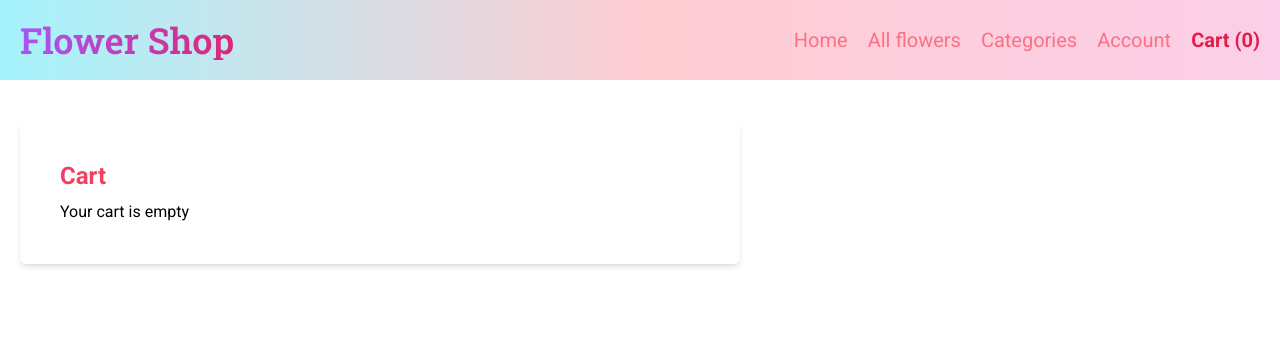
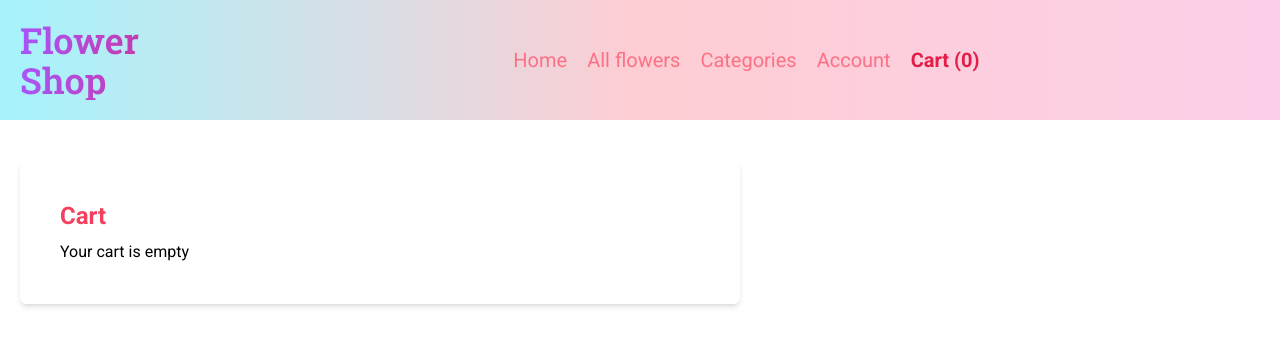
Before and after one commit to Marowota/flower-shop-client, a Next.js app: page /cart in a window 1280 px wide. Shown: the top 346 px of the page. Built offline with nearby package versions, Linux system fonts and the light colour scheme.

Commit message:
fix header

```diff
--- a/components/Header.js
+++ b/components/Header.js
@@ -5,6 +5,7 @@ import Center from "./Center";
 import { useContext } from "react";
 import { CartContext } from "./CartContext";
 
+//#f472b6
 const StyledHeader = styled.header`
   background-color: #f472b6;
 `;
@@ -41,13 +42,16 @@ export default function Header() {
     <div className="bg-gradient-to-r from-cyan-200 via-rose-200 to-pink-200">
       <Center>
         <Wrapper>
+          <div className="flex items-center">
             <Link
               href={"/"}
               className="font-semibold font-roboto-slab text-4xl text-transparent bg-clip-text bg-gradient-to-r from-purple-500 to-pink-600"
             >
               Flower Shop
             </Link>
-          <div className="flex gap-5 items-center">
+          </div>
+          <div className="flex items-center justify-center w-10/12">
+            <div className="flex gap-5">
               <Link
                 href={"/"}
                 className={pathname === "/" ? activeLink : inactiveLink}
@@ -80,10 +84,13 @@ export default function Header() {
               </Link>
               <Link
                 href={"/cart"}
-              className={pathname.includes("/cart") ? activeLink : inactiveLink}
+                className={
+                  pathname.includes("/cart") ? activeLink : inactiveLink
+                }
               >
                 Cart ({cartProducts.length})
               </Link>
+            </div>
           </div>
         </Wrapper>
       </Center>
```
Lines whose indentation alone changed are shown as unchanged.
